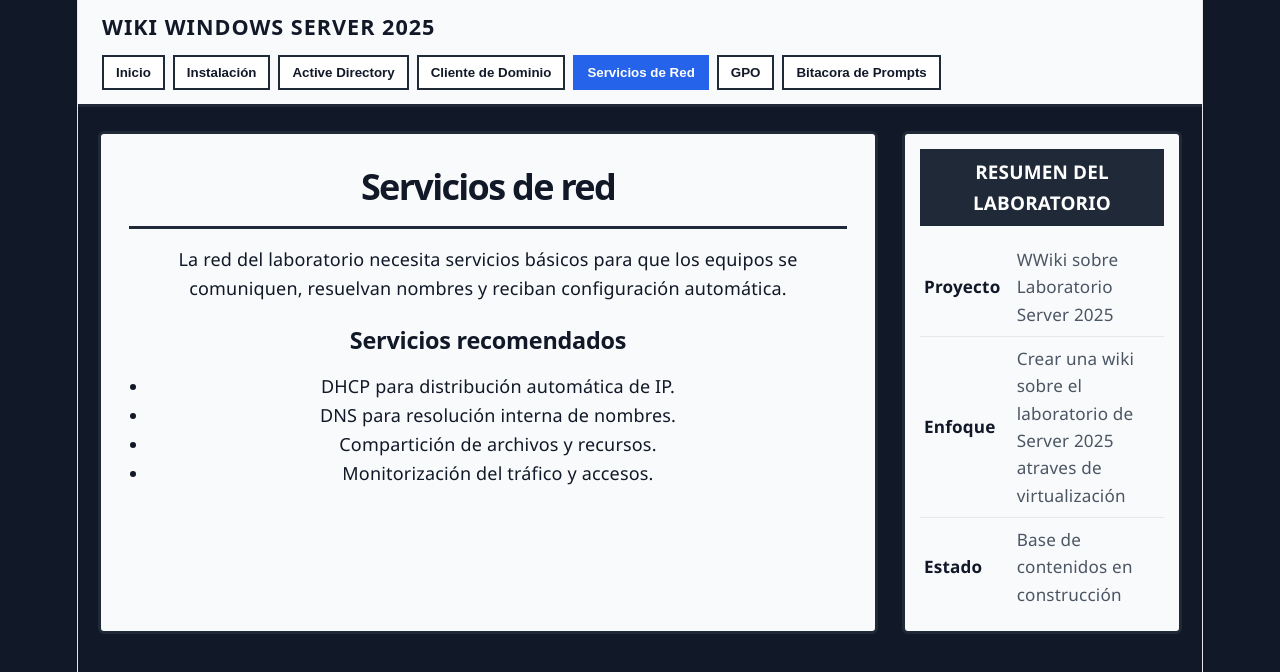
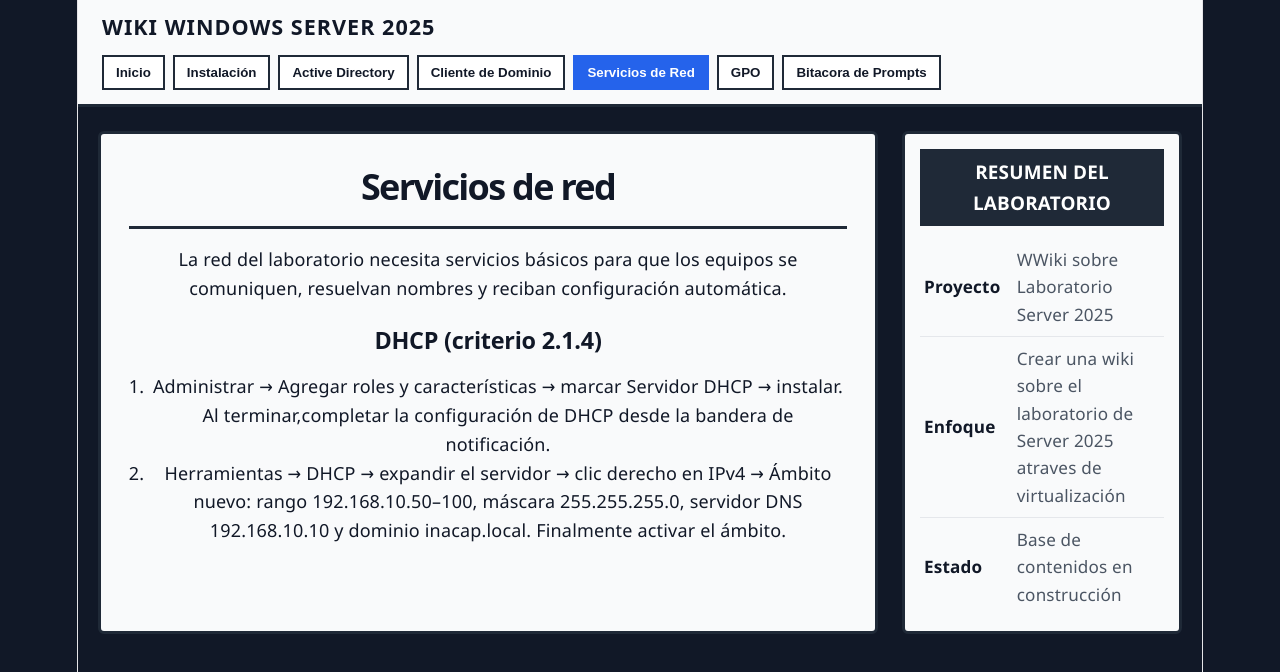
Before and after one commit to MiguelWanderer/WikiTrabajo.Astjos, a React (Vite) app: page / in a window 1280 px wide. Both pictures are taken after a click on the button "Servicios de Red". Shown: the top 672 px of the page. Built offline with nearby package versions, Linux system fonts and the light colour scheme.

Commit message:
WIP servicios

```diff
--- a/src/components/05_servicios_red_AstJos.jsx
+++ b/src/components/05_servicios_red_AstJos.jsx
@@ -8,13 +8,18 @@
       </p>
 
       <section className="doc-section">
-        <h2>Servicios recomendados</h2>
-        <ul>
-          <li>DHCP para distribución automática de IP.</li>
-          <li>DNS para resolución interna de nombres.</li>
-          <li>Compartición de archivos y recursos.</li>
-          <li>Monitorización del tráfico y accesos.</li>
-        </ul>
+        <h2>DHCP (criterio 2.1.4)</h2>
+        <ol>
+          <li>
+            Administrar → Agregar roles y características → marcar Servidor DHCP → instalar.
+            Al terminar,completar la configuración de DHCP desde la bandera de notificación.
+          </li>
+          <li>
+            Herramientas → DHCP → expandir el servidor → clic derecho en IPv4 → Ámbito nuevo: rango
+            192.168.10.50–100, máscara 255.255.255.0, servidor DNS 192.168.10.10 y dominio inacap.local.
+            Finalmente activar el ámbito.
+          </li>
+        </ol>
       </section>
     </article>
   )
```
Also changed, not shown: src/docs_AstJos/04_cliente_dominio_AstJos.md (+4 -4 lines).
